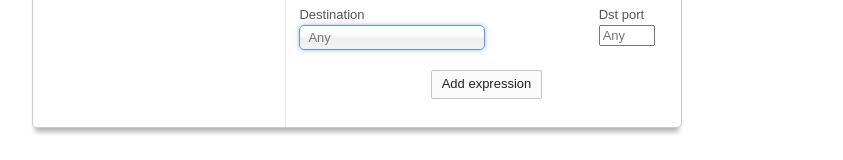
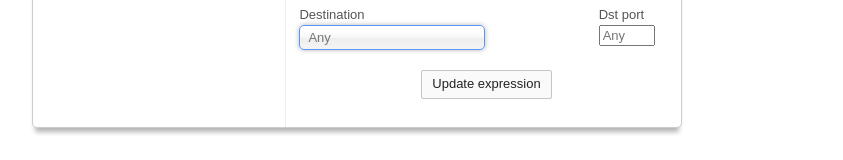
Before and after one commit to jdoleary-meraki/vpn-pillbox, a React (Create React App) app: page / in a window 1280 px wide. Both pictures are taken after a click on the button "Add". Shown: the part 267-427 px from the top of the page, without its empty margins (8-851 px from the left). Built offline with nearby package versions, Linux system fonts and the light colour scheme; a web font is replaced by a local one.

Commit message:
fix: Separate add and update token Implicitly using update if editing token existed was causing issues for Major Applications which could be opend with an editingTokenIndex but then disregarded it due to its nature of "one-click-to-toggle" major applications

```diff
--- a/src/Pillbox.jsx
+++ b/src/Pillbox.jsx
@@ -10,7 +10,8 @@ export default function WithPillbox(WrappedComponent) {
         isDropdownOpen: false,
         editingTokenId: null
       };
-      this.addOrUpdate = this.addOrUpdate.bind(this);
+      this.addToken = this.addToken.bind(this);
+      this.updateToken = this.updateToken.bind(this);
       this.removeToken = this.removeToken.bind(this);
       this.closeDropdown = this.closeDropdown.bind(this);
     }
@@ -18,33 +19,35 @@ export default function WithPillbox(WrappedComponent) {
       this.setState({ activeTab });
     }
     removeToken(index) {
+      console.log("removeToken", index, this.state.tokens);
       this.setState((prevState) => {
         return {
           tokens: prevState.tokens.filter((token, i) => i !== index)
         };
       });
     }
-    addOrUpdate(token) {
-      const { tokens, editingTokenId } = this.state;
-      // If token already exists, update it
-      if (tokens[editingTokenId]) {
+    updateToken(token, index) {
+      const { tokens } = this.state;
+      if (tokens[index]) {
         this.setState((prevState) => {
           return {
             tokens: [
-              ...prevState.tokens.slice(0, editingTokenId),
+              ...prevState.tokens.slice(0, index),
               token,
-              ...prevState.tokens.slice(editingTokenId + 1)
+              ...prevState.tokens.slice(index + 1)
             ]
           };
         });
       } else {
-        // otherwise add it:
-        this.setState((prevState) => {
-          return {
-            tokens: [...prevState.tokens, token]
-          };
-        });
+        console.error("Could not update token at index", index);
       }
+    }
+    addToken(token) {
+      this.setState((prevState) => {
+        return {
+          tokens: [...prevState.tokens, token]
+        };
+      });
     }
     openDropdown(editingTokenId = null) {
       this.setState({
@@ -112,7 +115,8 @@ export default function WithPillbox(WrappedComponent) {
                 {this.state.isDropdownOpen && (
                   <WrappedComponent
                     tokens={this.state.tokens}
-                    addOrUpdate={this.addOrUpdate}
+                    addToken={this.addToken}
+                    updateToken={this.updateToken}
                     removeToken={this.removeToken}
                     editingTokenId={this.state.editingTokenId}
                     closeDropdown={this.closeDropdown}
--- a/src/TrafficShaperVPN.jsx
+++ b/src/TrafficShaperVPN.jsx
@@ -24,12 +24,12 @@ export default class TrafficShaperVPN extends React.Component {
   }
   componentDidUpdate(prevProps) {
     // When the token that is being edited changes, run init code
-    if (this.props.editingTokenId !== prevProps.editingTokenId) {
+    if (this.props.editingTokenIndex !== prevProps.editingTokenIndex) {
       this.initEditingToken();
     }
   }
   initEditingToken() {
-    const token = this.props.tokens[this.props.editingTokenId];
+    const token = this.props.tokens[this.props.editingTokenIndex];
     console.log("token", token, defaultEditingData);
     this.setState({
       editingData: token || defaultEditingData,
@@ -68,15 +68,15 @@ export default class TrafficShaperVPN extends React.Component {
         </ul>
         {this.state.activeTab === MAJOR_APPLICATIONS && (
           <MajorApplications
-            editingTokenId={this.props.editingTokenId}
-            addOrUpdate={this.props.addOrUpdate}
+            editingTokenIndex={this.props.editingTokenIndex}
+            addToken={this.props.addToken}
             removeToken={this.props.removeToken}
             tokens={this.props.tokens}
           />
         )}
         {this.state.activeTab === CUSTOM_EXPRESSIONS && (
           <CustomExpressions
-            editingTokenId={this.props.editingTokenId}
+            editingTokenIndex={this.props.editingTokenIndex}
             tokens={this.props.tokens}
             closeDropdown={this.props.closeDropdown}
             value={this.state.editingData}
@@ -103,7 +103,14 @@ export default class TrafficShaperVPN extends React.Component {
                 };
               });
             }}
-            submit={() => this.props.addOrUpdate(this.state.editingData)}
+            submit={() => {
+              const { editingData, editingTokenIndex } = this.state;
+              if (editingTokenIndex) {
+                this.props.updateToken(editingData, editingTokenIndex);
+              } else {
+                this.props.addToken(editingData);
+              }
+            }}
           />
         )}
       </div>
@@ -133,7 +140,7 @@ const majorApplicationsList = [
   "Zoom"
 ];
 const MajorApplications = (props) => {
-  const { addOrUpdate, tokens, removeToken } = props;
+  const { addToken, tokens, removeToken } = props;
   return (
     <ul
       className="category group-0 iwan_l7"
@@ -158,7 +165,7 @@ const MajorApplications = (props) => {
               if (isActive) {
                 removeToken(tokens.findIndex((t) => t.name === name));
               } else {
-                addOrUpdate({ name, isMajorApplication: true });
+                addToken({ name, isMajorApplication: true });
               }
             }}
           >
@@ -264,7 +271,7 @@ const CustomExpressions = (props) => {
                 props.closeDropdown();
               }}
             >
-              {props.editingTokenId === null
+              {props.editingTokenIndex === null
                 ? "Add expression"
                 : "Update expression"}
             </button>
```
